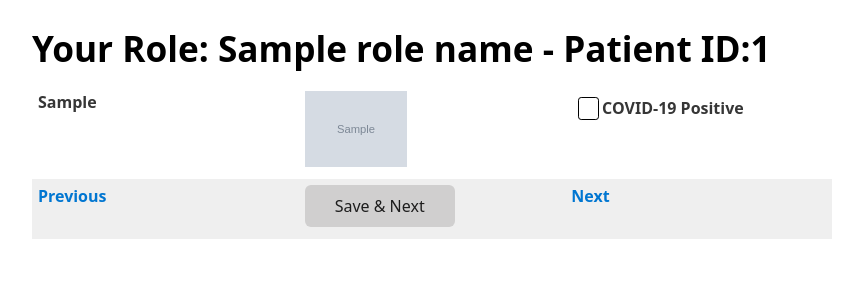
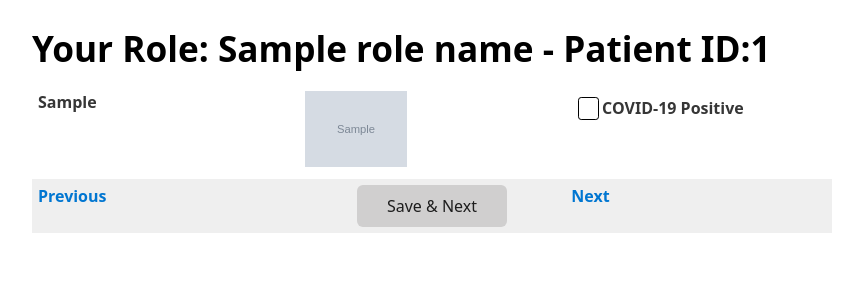
Before and after one commit to IAmS4n/CTLabeling, a Flask app: template templates/panel.html in a window 1280 px wide. Shown: the part 147-447 px from the top of the page, without its empty margins (208-1071 px from the left). Run offline with Flask 2, Linux system fonts and the light colour scheme; the template is opened without the code that fills it: most values are stand-ins (such as "Sample title", 1, 10 or a date in 2020); grey boxes marked "Sample" are stand-in pictures; lists and menus that the app fills with data are empty.

Commit message:
:lipstick: Updating the UI.

```diff
--- a/templates/panel.html
+++ b/templates/panel.html
@@ -119,7 +119,7 @@
           <a href="patient{{ ppid }}">Previous</a>
         </th>
         <th>
-          <input type="submit" value="Save & Next">
+          <input type="submit" value="Save & Next" style="margin: auto;">
         </th>
         <th>
           <a href="patient{{ npid }}">Next</a>
```
